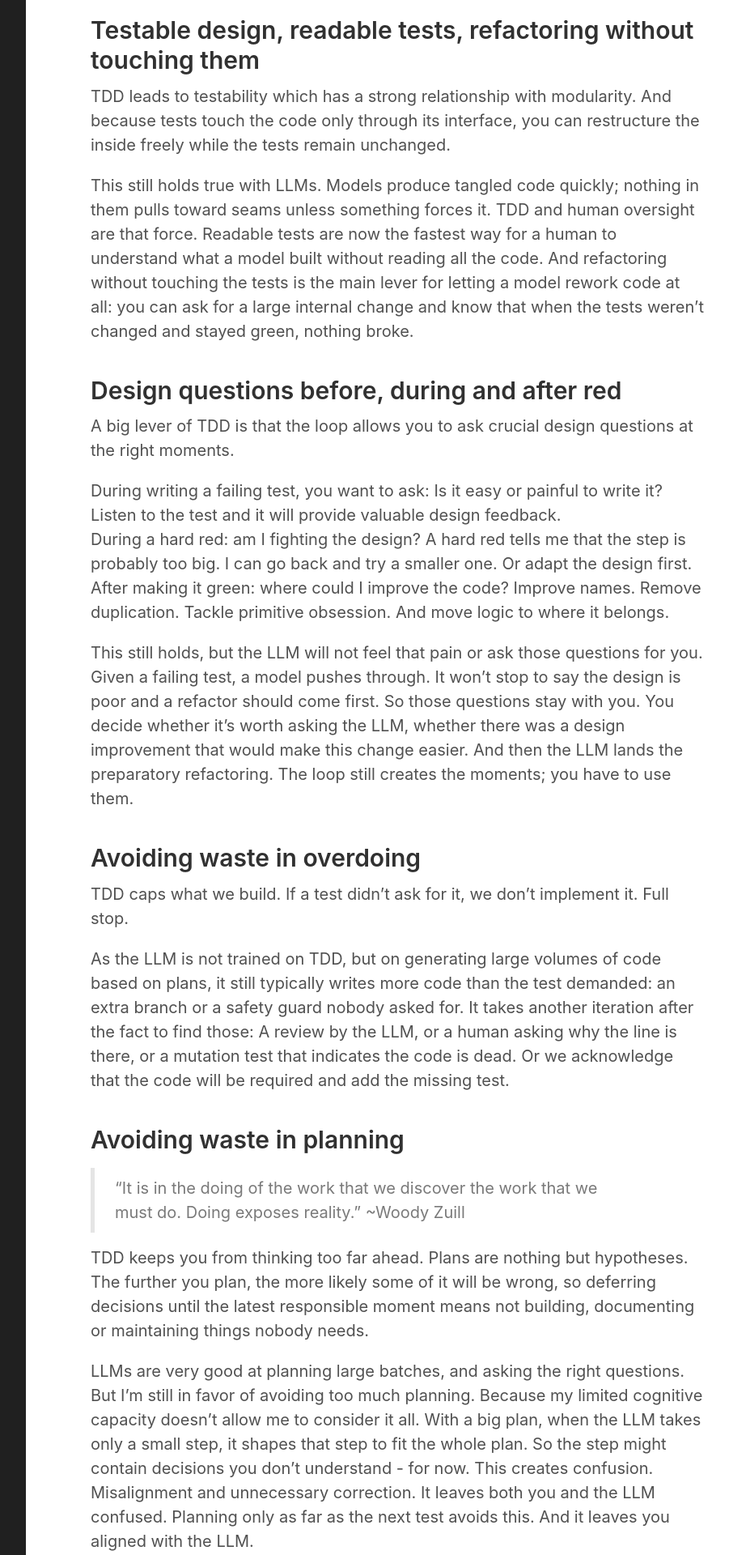
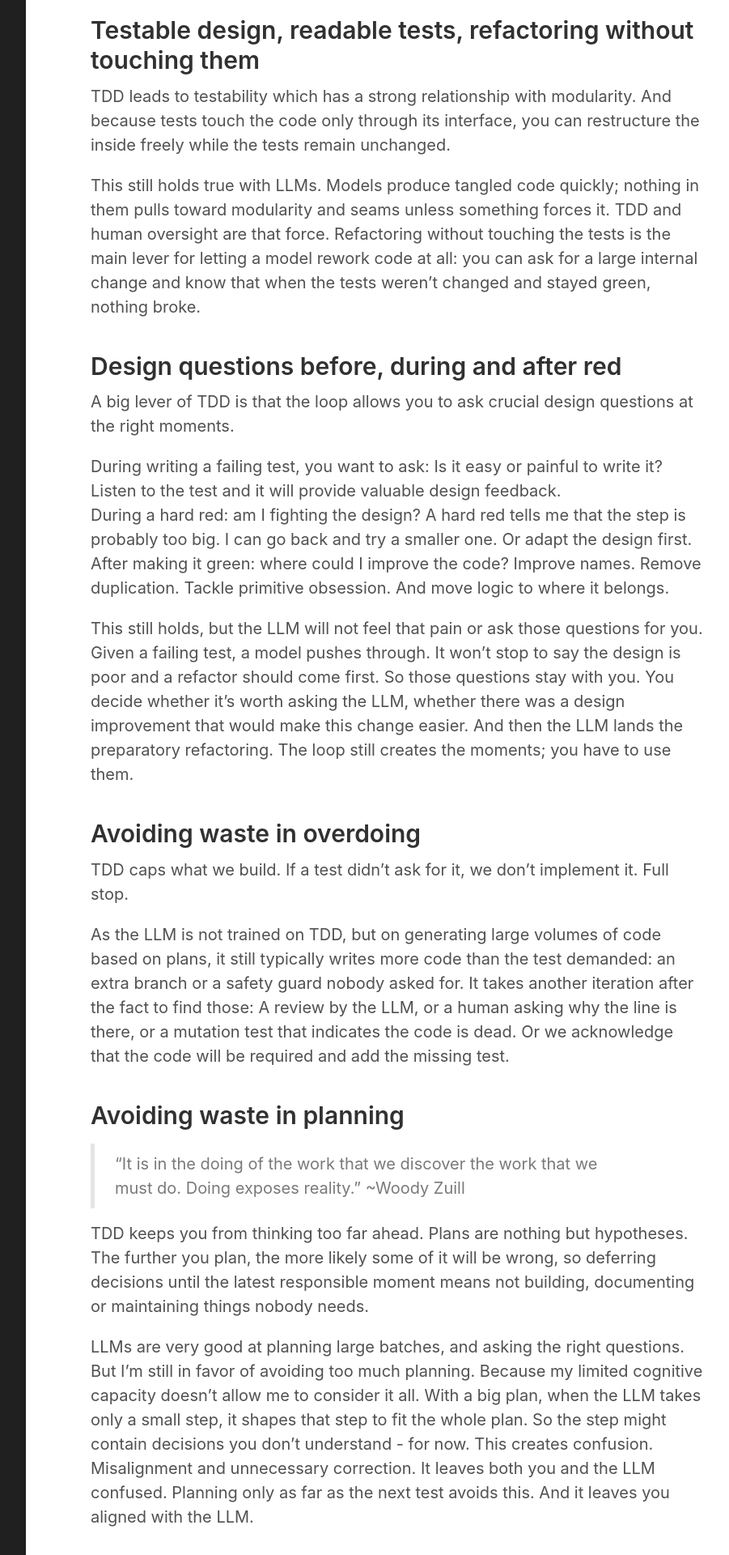
Before and after one commit to gregorriegler/gregorriegler.github.io, a Jekyll site: the page built from _posts/2026-10-03-tdd-with-llms-theatre.md, in a window 1280 px wide. Shown: the part 1789-3709 px from the top of the page at 81% size, without its empty margins (328-1229 px from the left). Built offline with Jekyll 4.4.1, drawn with Linux system fonts in a browser that asks for light colours.

Commit message:
Rewrite testable design paragraph in TDD with LLMs post
Co-Authored-By: Claude Opus 5.5 <noreply@anthropic.com>
Claude-Session: https://claude.ai/code/session_016H7gSLpTGqBkM4z878dJ4q

```diff
--- a/_posts/2026-10-03-tdd-with-llms-theatre.md
+++ b/_posts/2026-10-03-tdd-with-llms-theatre.md
@@ -43,7 +43,7 @@ With LLMs this gets stronger. A test written first is also the cheapest and most
 
 TDD leads to testability which has a strong relationship with modularity. And because tests touch the code only through its interface, you can restructure the inside freely while the tests remain unchanged.
 
-This still holds true with LLMs. Models produce tangled code quickly; nothing in them pulls toward seams unless something forces it. TDD and human oversight are that force. Readable tests are now the fastest way for a human to understand what a model built without reading all the code. And refactoring without touching the tests is the main lever for letting a model rework code at all: you can ask for a large internal change and know that when the tests weren't changed and stayed green, nothing broke.
+This still holds true with LLMs. Models produce tangled code quickly; nothing in them pulls toward modularity and seams unless something forces it. TDD and human oversight are that force. Refactoring without touching the tests is the main lever for letting a model rework code at all: you can ask for a large internal change and know that when the tests weren't changed and stayed green, nothing broke.
 
 ## Design questions before, during and after red
 
```
